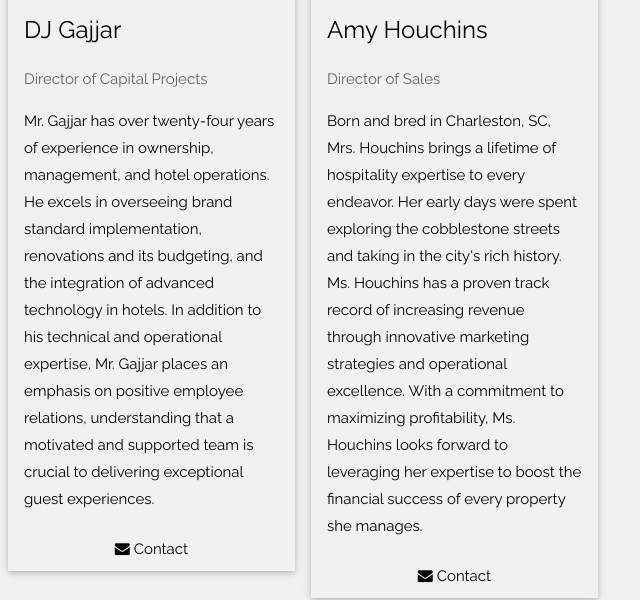
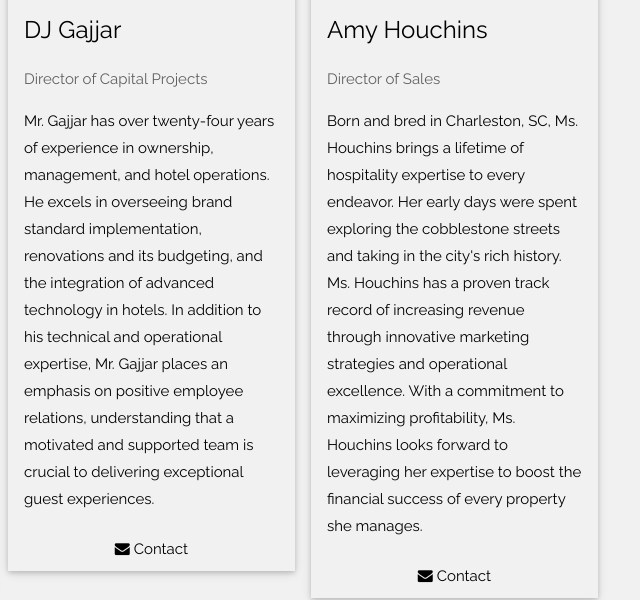
Before and after one commit to RG2341/TrueBlueHospitalityFinalDemo, a plain HTML site: page index.html in a window 1280 px wide. Shown: the part 1771-2371 px from the top of the page, 640-1280 px from the left. Drawn offline with nearby package versions, Linux system fonts and the light colour scheme.

Commit message:
Update index.html

```diff
--- a/index.html
+++ b/index.html
@@ -283,7 +283,7 @@ ul {
         <div class="w3-container">
           <h3>Amy Houchins</h3>
           <p class="w3-opacity">Director of Sales</p>
-          <p>Born and bred in Charleston, SC, Mrs. Houchins brings a lifetime of hospitality expertise to every endeavor. Her early days were spent exploring the cobblestone streets and taking in the city's rich history. Ms. Houchins has a proven track record of increasing revenue through innovative marketing strategies and operational excellence. With a commitment to maximizing profitability, Ms. Houchins looks forward to leveraging her expertise to boost the financial success of every property she manages.</p>
+          <p>Born and bred in Charleston, SC, Ms. Houchins brings a lifetime of hospitality expertise to every endeavor. Her early days were spent exploring the cobblestone streets and taking in the city's rich history. Ms. Houchins has a proven track record of increasing revenue through innovative marketing strategies and operational excellence. With a commitment to maximizing profitability, Ms. Houchins looks forward to leveraging her expertise to boost the financial success of every property she manages.</p>
           <button class="w3-button w3-light-grey w3-block" onclick="window.location.href='mailto:sales@tbhospitality.com';"><i class="fa fa-envelope"></i> Contact</button>
         </div>
       </div>
```
